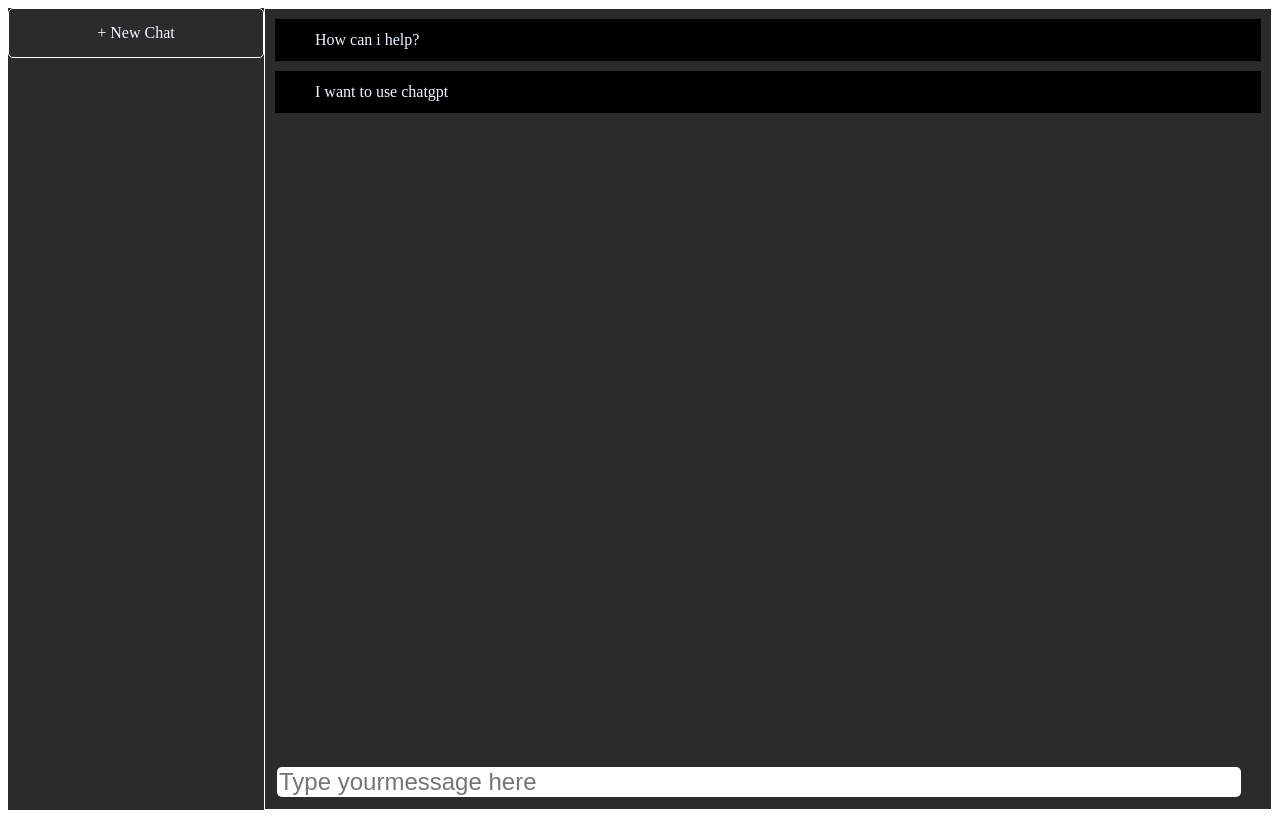
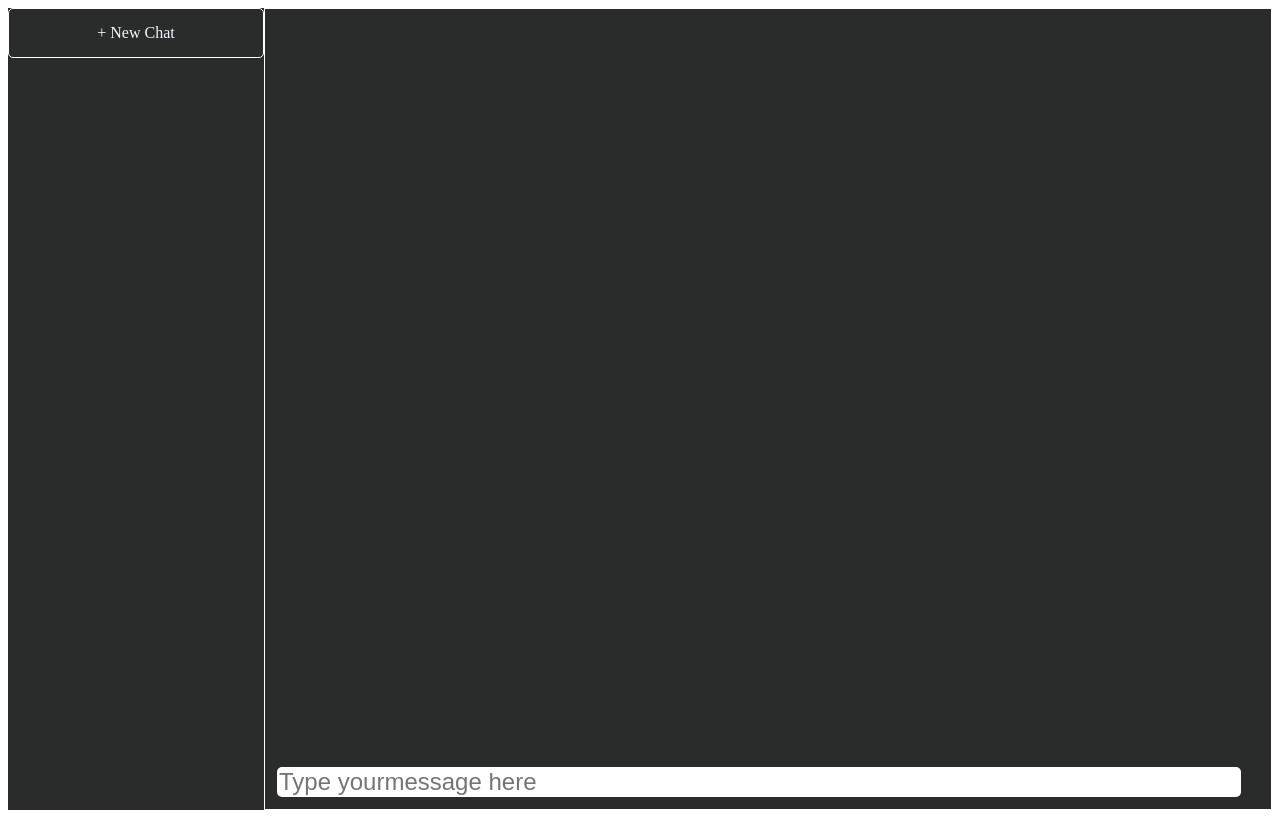
Before and after one commit to sorayapnblm/story-teller-open-ai, a React (Vite) app in the folder client/: page / in a window 1280 px wide. Built offline with nearby package versions, Linux system fonts and the light colour scheme.

Commit message:
Delete initial messages

```diff
--- a/client/src/App.jsx
+++ b/client/src/App.jsx
@@ -7,14 +7,10 @@ function App() {
   // Add state for input and chat log
   const [input, setInput] = useState("");
   const [chatLog, setChatLog] = useState([
-    {
-      user: "gpt",
-      message: "How can i help?"
-    },
-    {
-      user: "me",
-      message: "I want to use chatgpt"
-    }
+    // {
+    //   role: 'assistant',
+    //   message: "How are you?"
+    // }
   ]);
 
   //clear function
@@ -24,29 +20,38 @@ function App() {
   }
 
   async function handleSubmit(e) {
+
+    // Prevent the default form submission behavior, which would reload the page
     e.preventDefault();
-    let chatLogNew = [...chatLog, {user: "me", message: `${input}`}]
+
+    // Create a new chat message object with the user's input and add it to the chat log
+    let chatLogNew = [...chatLog, {"role": "user", "content": `${input}`}]
+
+    // Clear the input field by setting it to an empty string
     setInput("");
+
+    // Update the chat log state with the new message
     setChatLog(chatLogNew)
 
 
     //fetch response to the api combining the chat log array of messages and sending it as a message to localhost:3000 as a post
-    const messages = chatLogNew.map((message) => message.message).
-    join("\n")
+
+    // Combine all chat messages into a single string with line breaks
+    const messages = chatLogNew.map((message) => message.content).join("\n")
+
+    // Send a POST request to a server (http://localhost:3080/)
     const response = await fetch("http://localhost:3080/", {
-      method: "POST",
+      method: "POST", // Use the HTTP POST method to send data to the server
       headers: {
-        "Content-Type": "application/json"
+        "Content-Type": "application/json" // Specify that the request body is in JSON format
       },
       body: JSON.stringify({
-        message: messages,
+        message: messages, // Send the combined chat messages as JSON data
 
       })
     })
     const data = await response.json();
-    setChatLog([...chatLogNew, { user: "gpt", message: `${data.message}`}])
-
-
+    setChatLog([...chatLogNew, { "role": "assistant", "content": `${data.message}`}])
   }
   return (
     <>
@@ -83,7 +88,7 @@ const ChatMessage = ({message}) => {
   return(
     <div className="chat-message">
             <div className="message">
-              {message.message}
+              {message.content}
               </div>
           </div>
   )
```
